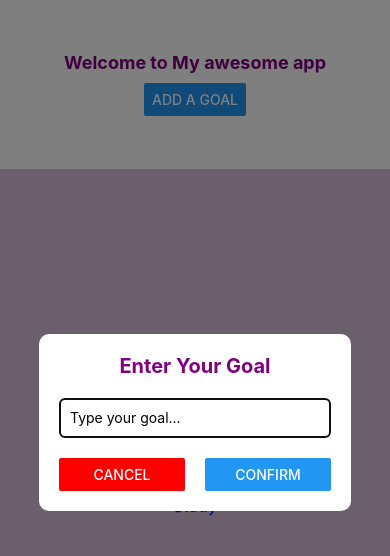
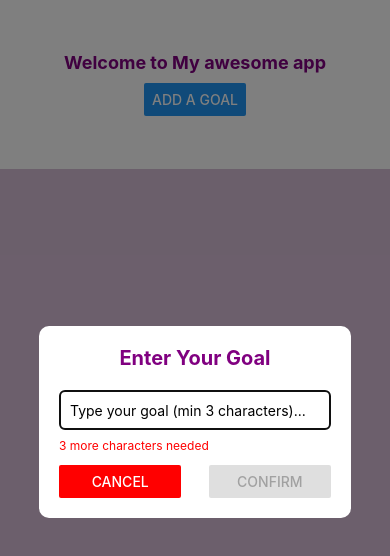
Before and after one commit to UCC1222/CS5520, a React Native app: screen / in a window 390 px wide. Both pictures are taken after a click on the button "ADD A GOAL". Shown: the top 556 px of the page. Built offline with nearby package versions, Linux system fonts and the light colour scheme.

Commit message:
Make minimum length configurable via prop. Disable Confirm button when input is invalid

```diff
--- a/components/Input.tsx
+++ b/components/Input.tsx
@@ -1,19 +1,33 @@
-import React, { useState } from 'react';
+import React, { useState, useMemo } from 'react';
 import { Modal, Button, StyleSheet, TextInput, View, Text, Alert } from 'react-native';
 
 interface InputProps {
   modalVisible: boolean;
   textInputFocus: boolean;
   inputHandler: (text: string) => void;
-  onCancel: () => void;  // New prop for handling cancel
+  onCancel: () => void;
+  minLength?: number; // Optional prop for minimum length requirement
 }
 
-export default function Input({ modalVisible, textInputFocus, inputHandler, onCancel }: InputProps) {
+export default function Input({
+  modalVisible,
+  textInputFocus,
+  inputHandler,
+  onCancel,
+  minLength = 3 // Default minimum length of 3 characters
+}: InputProps) {
   const [inputText, setInputText] = useState('');
 
+  // Compute if the input is valid using useMemo to optimize performance
+  const isInputValid = useMemo(() => {
+    return inputText.trim().length >= minLength;
+  }, [inputText, minLength]);
+
   const handleSubmit = () => {
-    inputHandler(inputText);
-    setInputText('');
+    if (isInputValid) {
+      inputHandler(inputText);
+      setInputText('');
+    }
   };
 
   const handleCancel = () => {
@@ -28,8 +42,8 @@ export default function Input({ modalVisible, textInputFocus, inputHandler, onCa
         {
           text: "OK",
           onPress: () => {
-            setInputText('');  // Clear the input
-            onCancel();  // Call the callback to close modal
+            setInputText('');
+            onCancel();
           }
         }
       ]
@@ -43,17 +57,36 @@ export default function Input({ modalVisible, textInputFocus, inputHandler, onCa
           <Text style={styles.title}>Enter Your Goal</Text>
           <TextInput
             style={styles.input}
-            placeholder="Type your goal..."
+            placeholder={`Type your goal (min ${minLength} characters)...`}
             value={inputText}
             onChangeText={(text) => setInputText(text)}
             autoFocus={textInputFocus}
           />
+          {/* Helper text to show minimum length requirement */}
+          <Text style={[
+            styles.helperText,
+            { color: isInputValid ? 'green' : 'red' }
+          ]}>
+            {isInputValid
+              ? '✓ Valid input'
+              : `${minLength - inputText.trim().length} more characters needed`
+            }
+          </Text>
           <View style={styles.buttonContainer}>
             <View style={styles.buttonWrapper}>
-              <Button title="Cancel" onPress={handleCancel} color="red" />
+              <Button
+                title="Cancel"
+                onPress={handleCancel}
+                color="red"
+              />
             </View>
             <View style={styles.buttonWrapper}>
-              <Button title="Confirm" onPress={handleSubmit} />
+              <Button
+                title="Confirm"
+                onPress={handleSubmit}
+                disabled={!isInputValid}
+                color={isInputValid ? undefined : '#cccccc'}
+              />
             </View>
           </View>
         </View>
@@ -90,7 +123,12 @@ const styles = StyleSheet.create({
     paddingHorizontal: 10,
     borderRadius: 5,
     width: '100%',
-    marginBottom: 20,
+    marginBottom: 8, // Reduced to make room for helper text
+  },
+  helperText: {
+    fontSize: 12,
+    marginBottom: 12,
+    alignSelf: 'flex-start',
   },
   buttonContainer: {
     flexDirection: 'row',
@@ -100,7 +138,7 @@ const styles = StyleSheet.create({
     gap: 20,
   },
   buttonWrapper: {
-    flex:1,
-    width: '45%',
+    flex: 1,
+    maxWidth: '45%',
   },
 });
```
